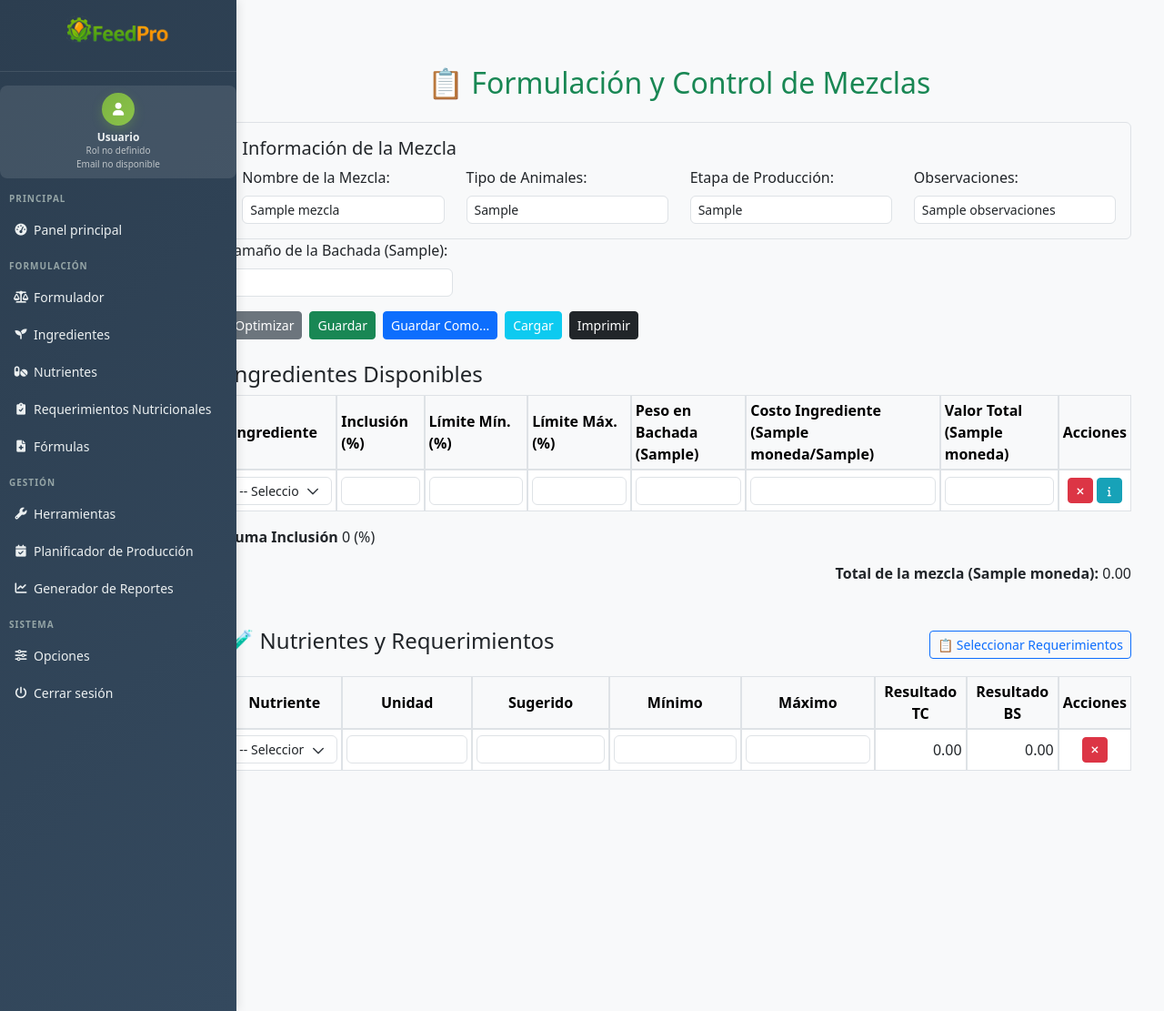
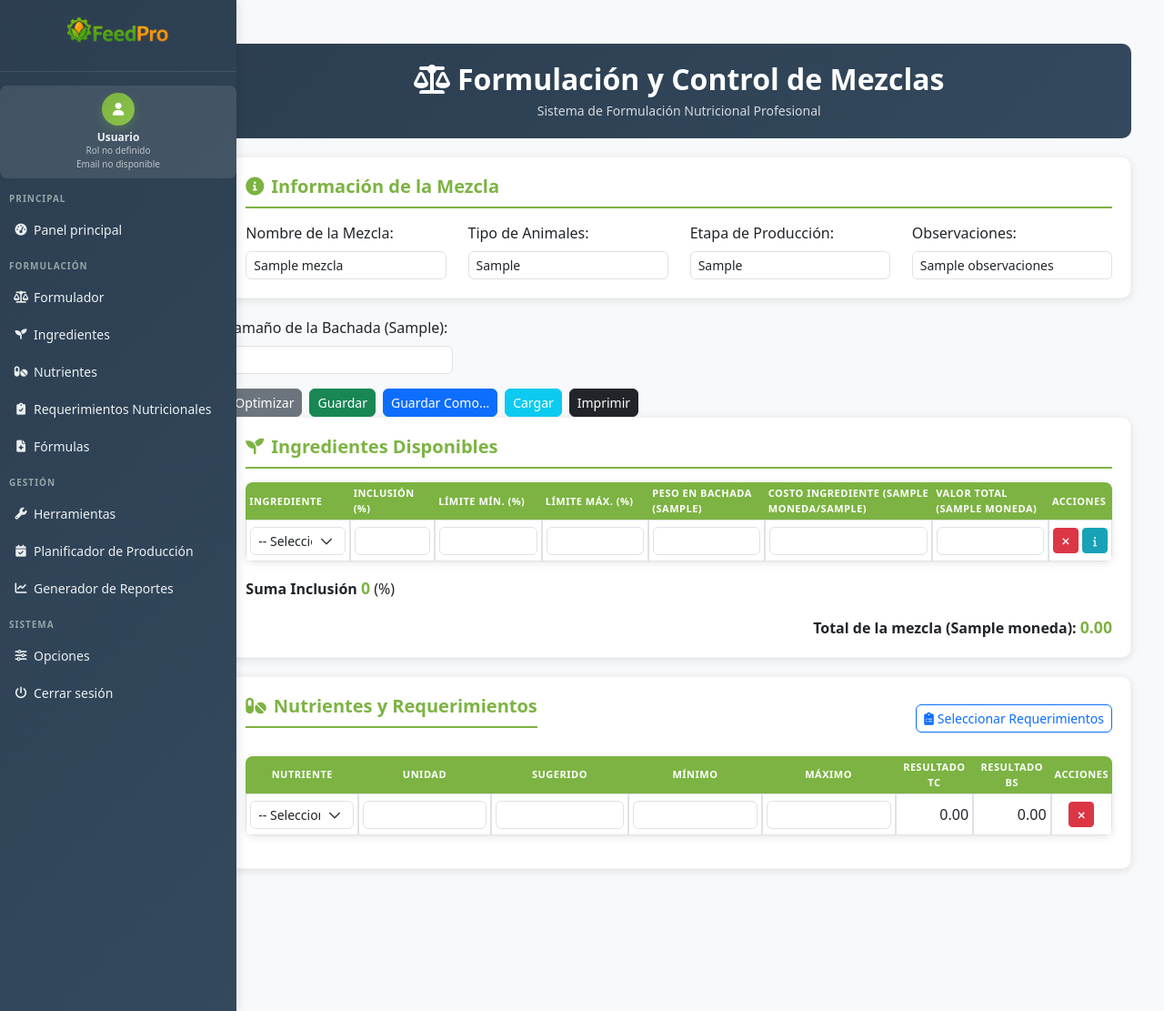
Before and after one commit to Luisfer8904/formulacion-raciones, a Flask app: template templates/operaciones/formulacion_minerales.html in a window 1280 px wide. Shown: the whole page at 91% size. Run offline with Flask 3, Linux system fonts and the light colour scheme; the template is opened without the code that fills it: most values are stand-ins (such as "Sample title", 1, 10 or a date in 2020).

Commit message:
Mejoras en formulador: separación de páginas en impresión y diseño visual mejorado
- Agregados saltos de página en hoja de impresión para separar en 3 secciones:
  1. Información de la mezcla
  2. Ingredientes disponibles
  3. Nutrientes y requerimientos
- Aplicado diseño visual profesional al formulador similar a la hoja de impresión
- Mejorados estilos de tablas, botones y secciones
- Agregados iconos y colores consistentes con la marca

```diff
--- a/templates/operaciones/formulacion_minerales.html
+++ b/templates/operaciones/formulacion_minerales.html
@@ -4,12 +4,16 @@
 <!-- CSS específico para correcciones de Safari -->
 <link rel="stylesheet" href="{{ url_for('static', filename='css/safari-fixes.css') }}">
 <div style="height: calc(100vh - 60px); overflow-y: auto; padding-bottom: 100px;">
-<div class="container mt-5">
-  <h2 class="text-center text-success">📋 Formulación y Control de Mezclas</h2>
+<div class="container mt-4">
+  <!-- Header moderno -->
+  <div class="formulador-header">
+    <h2><i class="fas fa-balance-scale me-2"></i>Formulación y Control de Mezclas</h2>
+    <small>Sistema de Formulación Nutricional Profesional</small>
+  </div>
 
   <!-- Información básica de la mezcla -->
-  <div class="mt-4 p-3 border rounded bg-light">
-    <h5>Información de la Mezcla</h5>
+  <div class="info-section">
+    <h5 class="section-title"><i class="fas fa-info-circle me-2"></i>Información de la Mezcla</h5>
     <div class="row">
       <div class="col-md-3">
         <label for="nombre-mezcla" class="form-label">Nombre de la Mezcla:</label>
@@ -50,8 +54,8 @@
   </div>
 
   <!-- Tabla de ingredientes disponibles -->
-  <div class="mt-4">
-    <h4>Ingredientes Disponibles</h4>
+  <div class="info-section">
+    <h5 class="section-title"><i class="fas fa-seedling me-2"></i>Ingredientes Disponibles</h5>
     <table class="table table-bordered table-sm">
       <thead class="table-light">
         <tr>
@@ -121,11 +125,11 @@
   </div>
 
   <!-- TABLA DINÁMICA DE NUTRIENTES -->
-  <div class="mt-5">
+  <div class="info-section">
     <div class="d-flex justify-content-between align-items-center mb-3">
-      <h4>🧪 Nutrientes y Requerimientos</h4>
+      <h5 class="section-title"><i class="fas fa-pills me-2"></i>Nutrientes y Requerimientos</h5>
       <button type="button" class="btn btn-outline-primary btn-sm" onclick="mostrarSelectorRequerimientos()">
-        📋 Seleccionar Requerimientos
+        <i class="fas fa-clipboard-list me-1"></i>Seleccionar Requerimientos
       </button>
     </div>
 
@@ -287,4 +291,140 @@ window.ingredientesPrecargados = {{ ingredientes_mezcla|tojson|safe }};
 {% endif %}
 </script>
 
+<!-- Estilos adicionales para el formulador -->
+<style>
+  .formulador-header {
+    background: linear-gradient(135deg, #2c3e50, #34495e);
+    color: white;
+    padding: 20px;
+    border-radius: 10px;
+    margin-bottom: 20px;
+    text-align: center;
+  }
+
+  .formulador-header h2 {
+    margin: 0;
+    font-weight: 700;
+  }
+
+  .formulador-header small {
+    opacity: 0.8;
+    display: block;
+    margin-top: 5px;
+  }
+
+  .info-section {
+    background: white;
+    border-radius: 10px;
+    padding: 20px;
+    margin-bottom: 20px;
+    box-shadow: 0 2px 10px rgba(0,0,0,0.1);
+    border: 1px solid rgba(0,0,0,0.05);
+  }
+
+  .section-title {
+    color: #7CB342;
+    font-weight: 700;
+    margin-bottom: 15px;
+    padding-bottom: 10px;
+    border-bottom: 2px solid #7CB342;
+    display: flex;
+    align-items: center;
+  }
+
+  .table th {
+    background: #7CB342 !important;
+    color: white !important;
+    border: none !important;
+    font-weight: 600;
+    text-transform: uppercase;
+    font-size: 11px;
+    letter-spacing: 0.5px;
+  }
+
+  .table-light th {
+    background: #7CB342 !important;
+    color: white !important;
+  }
+
+  .btn-action-container {
+    display: flex;
+    gap: 4px;
+    align-items: center;
+    justify-content: center;
+  }
+
+  .btn-action {
+    display: inline-flex;
+    align-items: center;
+    justify-content: center;
+    width: 28px;
+    height: 28px;
+    padding: 0;
+    border-radius: 4px;
+    font-size: 12px;
+    border: 1px solid transparent;
+    transition: all 0.3s ease;
+  }
+
+  .btn-action:hover {
+    transform: scale(1.1);
+    opacity: 1;
+  }
+
+  .btn-action-danger {
+    background-color: #dc3545;
+    border-color: #dc3545;
+    color: #fff;
+  }
+
+  .btn-action-info {
+    background-color: #17a2b8;
+    border-color: #17a2b8;
+    color: #fff;
+  }
+
+  /* Mejorar los botones de acción principales */
+  .btn-sm {
+    border-radius: 6px;
+    font-weight: 500;
+    transition: all 0.3s ease;
+  }
+
+  .btn-sm:hover {
+    transform: translateY(-1px);
+    box-shadow: 0 4px 8px rgba(0,0,0,0.15);
+  }
+
+  /* Mejorar los campos de entrada */
+  .form-control, .form-select {
+    border-radius: 6px;
+    border: 1px solid #dee2e6;
+    transition: all 0.3s ease;
+  }
+
+  .form-control:focus, .form-select:focus {
+    border-color: #7CB342;
+    box-shadow: 0 0 0 0.2rem rgba(124, 179, 66, 0.25);
+  }
+
+  /* Estilo para los totales */
+  #suma-inclusion, #suma-total {
+    font-weight: bold;
+    color: #7CB342;
+    font-size: 1.1em;
+  }
+
+  /* Mejorar las tablas */
+  .table {
+    border-radius: 8px;
+    overflow: hidden;
+    box-shadow: 0 2px 8px rgba(0,0,0,0.1);
+  }
+
+  .table tbody tr:hover {
+    background-color: rgba(124, 179, 66, 0.05);
+  }
+</style>
+
 {% endblock %}
```
Also changed, not shown: templates/operaciones/hoja_impresion.html (+21 -2 lines).
